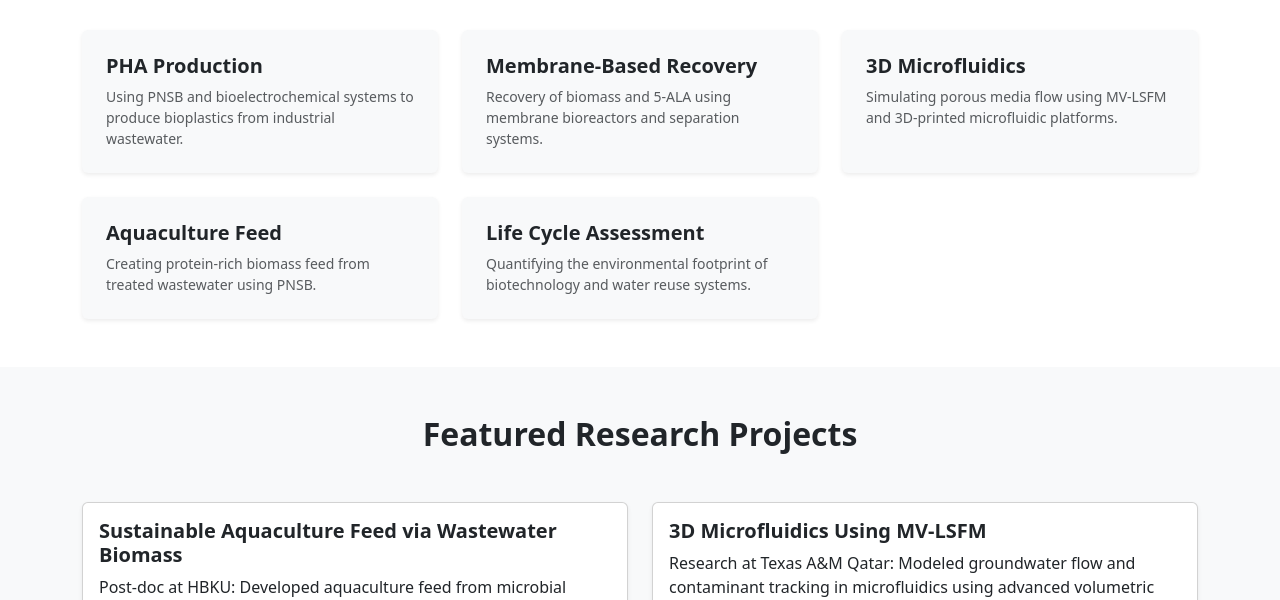
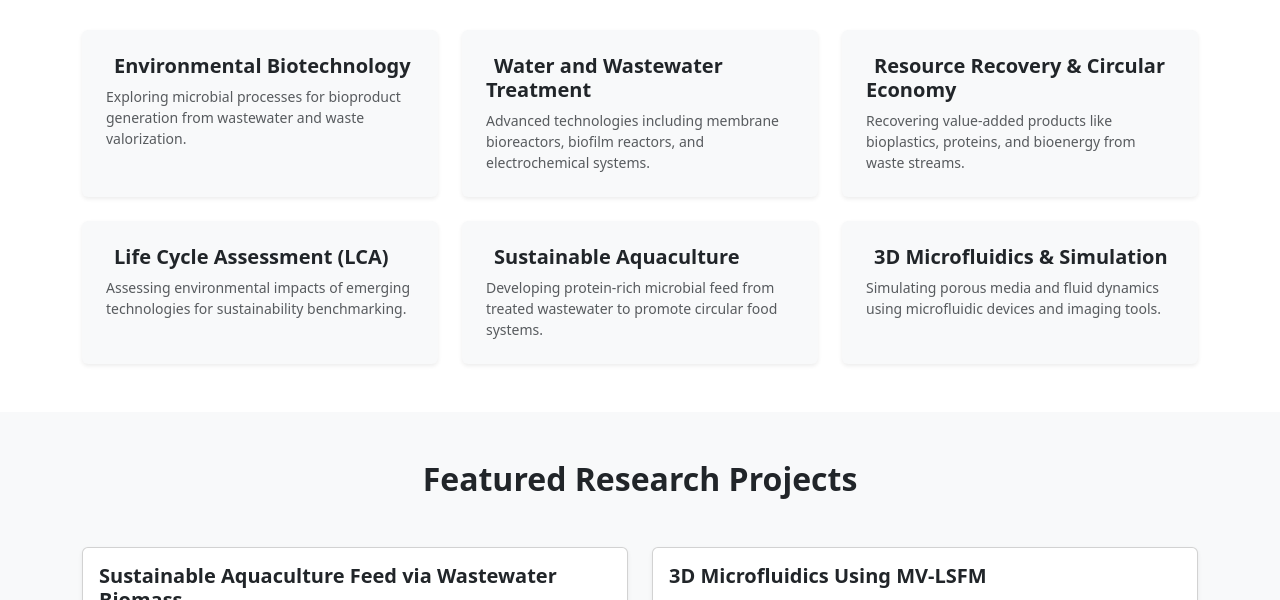
Before and after one commit to DrSultanShaikh/sultan-shaikh, a plain HTML site: page research.html in a window 1280 px wide. Shown: the part 500-1100 px from the top of the page. Drawn offline with nearby package versions, Linux system fonts and the light colour scheme.

Commit message:
research page -Research Focus Areas updated

```diff
--- a/research.html
+++ b/research.html
@@ -80,44 +80,64 @@
   </div>
 </section>
 
-<!-- Research Focus Areas -->
+<!-- Research Areas of Interest -->
 <section class="py-5 bg-white text-dark">
   <div class="container">
-    <h2 class="section-title fw-bold text-center mb-5">Research Focus Areas</h2>
+    <h2 class="fw-bold text-center mb-5">Research Areas of Interest</h2>
     <div class="row row-cols-1 row-cols-sm-2 row-cols-lg-3 g-4">
+
+      <!-- Area 1 -->
       <div class="col">
         <div class="p-4 bg-light rounded shadow-sm h-100 research-card">
-          <h5 class="fw-semibold">PHA Production</h5>
-          <p class="text-muted small mb-0">Using PNSB and bioelectrochemical systems to produce bioplastics from industrial wastewater.</p>
+          <h5 class="fw-semibold"><i class="fas fa-bacterium me-2 text-success"></i>Environmental Biotechnology</h5>
+          <p class="text-muted small mb-0">Exploring microbial processes for bioproduct generation from wastewater and waste valorization.</p>
         </div>
       </div>
+
+      <!-- Area 2 -->
       <div class="col">
         <div class="p-4 bg-light rounded shadow-sm h-100 research-card">
-          <h5 class="fw-semibold">Membrane-Based Recovery</h5>
-          <p class="text-muted small mb-0">Recovery of biomass and 5-ALA using membrane bioreactors and separation systems.</p>
+          <h5 class="fw-semibold"><i class="fas fa-vials me-2 text-primary"></i>Water and Wastewater Treatment</h5>
+          <p class="text-muted small mb-0">Advanced technologies including membrane bioreactors, biofilm reactors, and electrochemical systems.</p>
         </div>
       </div>
+
+      <!-- Area 3 -->
       <div class="col">
         <div class="p-4 bg-light rounded shadow-sm h-100 research-card">
-          <h5 class="fw-semibold">3D Microfluidics</h5>
-          <p class="text-muted small mb-0">Simulating porous media flow using MV-LSFM and 3D-printed microfluidic platforms.</p>
+          <h5 class="fw-semibold"><i class="fas fa-seedling me-2 text-warning"></i>Resource Recovery & Circular Economy</h5>
+          <p class="text-muted small mb-0">Recovering value-added products like bioplastics, proteins, and bioenergy from waste streams.</p>
         </div>
       </div>
+
+      <!-- Area 4 -->
       <div class="col">
         <div class="p-4 bg-light rounded shadow-sm h-100 research-card">
-          <h5 class="fw-semibold">Aquaculture Feed</h5>
-          <p class="text-muted small mb-0">Creating protein-rich biomass feed from treated wastewater using PNSB.</p>
+          <h5 class="fw-semibold"><i class="fas fa-recycle me-2 text-danger"></i>Life Cycle Assessment (LCA)</h5>
+          <p class="text-muted small mb-0">Assessing environmental impacts of emerging technologies for sustainability benchmarking.</p>
         </div>
       </div>
+
+      <!-- Area 5 -->
       <div class="col">
         <div class="p-4 bg-light rounded shadow-sm h-100 research-card">
-          <h5 class="fw-semibold">Life Cycle Assessment</h5>
-          <p class="text-muted small mb-0">Quantifying the environmental footprint of biotechnology and water reuse systems.</p>
+          <h5 class="fw-semibold"><i class="fas fa-fish me-2 text-info"></i>Sustainable Aquaculture</h5>
+          <p class="text-muted small mb-0">Developing protein-rich microbial feed from treated wastewater to promote circular food systems.</p>
         </div>
       </div>
+
+      <!-- Area 6 -->
+      <div class="col">
+        <div class="p-4 bg-light rounded shadow-sm h-100 research-card">
+          <h5 class="fw-semibold"><i class="fas fa-drafting-compass me-2 text-secondary"></i>3D Microfluidics & Simulation</h5>
+          <p class="text-muted small mb-0">Simulating porous media and fluid dynamics using microfluidic devices and imaging tools.</p>
+        </div>
+      </div>
+
     </div>
   </div>
 </section>
+
 
 <!-- Featured Projects -->
 <section class="py-5 bg-light">
```
